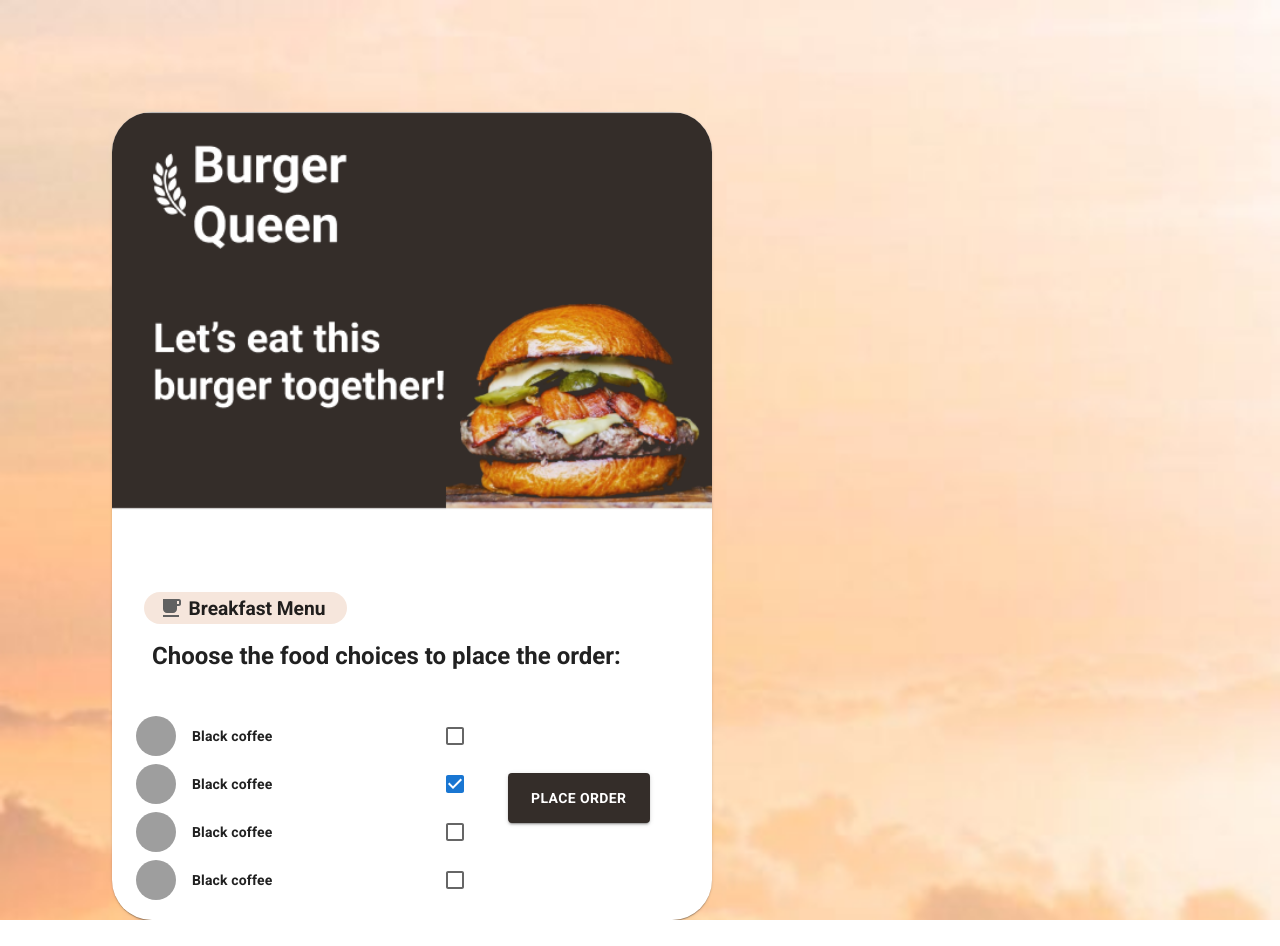
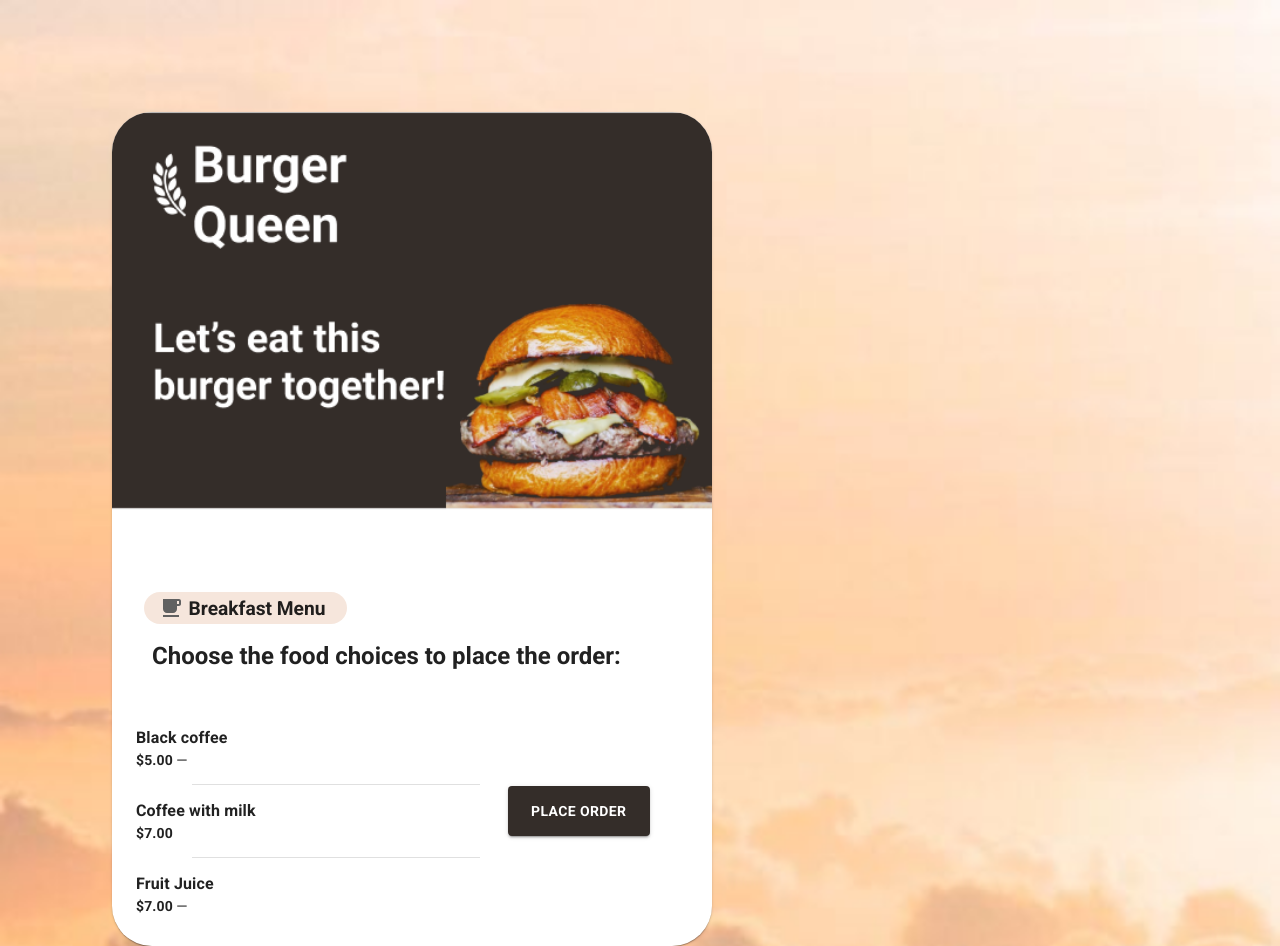
Before and after one commit to saraigyg/CDMX012-burger-queen, a React (Create React App) app in the folder my-bq-app/: page /breakfast-menu in a window 1280 px wide. Before the commit the page ends 920 px from the top, so only its background shows below. Built offline with nearby package versions, Linux system fonts and the light colour scheme; grey boxes are pictures that could not be loaded.

Commit message:
credentials of firebase app installed in firebase console

```diff
--- a/my-bq-app/package.json
+++ b/my-bq-app/package.json
@@ -5,16 +5,17 @@
   "dependencies": {
     "@emotion/react": "^11.9.0",
     "@emotion/styled": "^11.8.1",
+    "@mui/icons-material": "^5.6.2",
     "@mui/material": "^5.6.4",
     "@testing-library/jest-dom": "^5.16.4",
     "@testing-library/react": "^13.1.1",
     "@testing-library/user-event": "^13.5.0",
+    "bootstrap-input-spinner": "^3.1.10",
     "react": "^18.1.0",
     "react-dom": "^18.1.0",
     "react-router-dom": "^6.3.0",
     "react-scripts": "5.0.1",
-    "web-vitals": "^2.1.4",
-    "@mui/icons-material": "^5.6.2"
+    "web-vitals": "^2.1.4"
   },
   "scripts": {
     "start": "react-scripts start",
--- a/my-bq-app/src/components/BreakfastMediaCard.js
+++ b/my-bq-app/src/components/BreakfastMediaCard.js
@@ -8,7 +8,7 @@
 import { Link } from 'react-router-dom';
 import MainLogo from '../assets/bqentrance.png';
 import IconChips from './IconChips.js';
-import CheckboxListSecondary from './ListSecondary.js';
+import AlignItemsList from './MenuElement';
 
 
 export default function MediaCard() {
@@ -27,7 +27,8 @@
         </Typography>
       </CardContent>
       <CardActions>
-          <CheckboxListSecondary></CheckboxListSecondary>
+      <AlignItemsList></AlignItemsList>
+         {/*  <ListItem></ListItem><CheckboxListSecondary></CheckboxListSecondary> */}
           <Button width={100} height={100} className="lunchMenu" variant="contained"
           style={{marginLeft:'2em', marginBottom:'1.5em', backgroundColor: "rgb(52, 45, 41)"}}>
             <Link to="" style={{color: "white", textDecoration:"none", padding:'0.5em'}} onClick={() => {
--- a/my-bq-app/src/components/InputSection.js
+++ b/my-bq-app/src/components/InputSection.js
@@ -5,12 +5,18 @@
 import InputAdornment from '@mui/material/InputAdornment';
 import FormControl from '@mui/material/FormControl';
 import AccountCircle from '@mui/icons-material/AccountCircle';
+import { useState } from 'react';
 
 export default function InputWithIcon() {
+{/* const [name, setName]= useState(initialstate: '');
+
+   function handleChange(e) {
+     setName(e.target.value);
+   } */}
   return (
     <Box  width={1000} height={100} sx={{ '& > :not(style)': { m: 1 } }}>
       <FormControl style={{marginLeft:'2em', marginTop:'1em', fontSize: '1em'}} variant="standard">
-        <InputLabel style={{fontSize:'1.5em'}} htmlFor="input-with-icon-adornment">
+        <InputLabel style={{fontSize:'1.5em'}} htmlFor="input-with-icon-adornment"  > {/* handleChange={handleChange}*/}
           Required *
         </InputLabel>
         <Input
--- a/my-bq-app/src/components/ListSecondary.js
+++ b/my-bq-app/src/components/ListSecondary.js
@@ -3,52 +3,20 @@
 import ListItem from '@mui/material/ListItem';
 import ListItemButton from '@mui/material/ListItemButton';
 import ListItemText from '@mui/material/ListItemText';
-import ListItemAvatar from '@mui/material/ListItemAvatar';
-import Checkbox from '@mui/material/Checkbox';
-import Avatar from '@mui/material/Avatar';
-import { addCounter } from '../assets/add.png';
 
 export default function CheckboxListSecondary() {
-  const [checked, setChecked] = React.useState([1]);
-
-  const handleToggle = (value) => () => {
-    const currentIndex = checked.indexOf(value);
-    const newChecked = [...checked];
-
-    if (currentIndex === -1) {
-      newChecked.push(value);
-    } else {
-      newChecked.splice(currentIndex, 1);
-    }
-
-    setChecked(newChecked);
-  };
-
   return (
     <List dense sx={{ width: '100%', maxWidth: 360, bgcolor: 'background.paper' }}>
-      {[0, 1, 2, 3].map((value) => {
+      {[0, 1, 2, 3,4,5,6,7,8].map((value) => {
         const labelId = `checkbox-list-secondary-label-${value}`;
         return (
           <ListItem
             key={value}
-            secondaryAction={
-              <Checkbox
-                edge="end"
-                onChange={handleToggle(value)}
-                checked={checked.indexOf(value) !== -1}
-                inputProps={{ 'aria-labelledby': labelId }}
-              />
-            }
+
             disablePadding
           >
             <ListItemButton>
-              <ListItemAvatar>
-                <Avatar
-                  alt={`addCount ${value + 1}`}
-                  src={`/static/images/avatar/${value + 1}.jpg`}
-                />
-              </ListItemAvatar>
-              <ListItemText id={labelId} primary= 'Black coffee' />
+              <ListItemText id={labelId} primary= {value} />
             </ListItemButton>
           </ListItem>
         );
--- a/my-bq-app/src/components/MediaCard.js
+++ b/my-bq-app/src/components/MediaCard.js
@@ -33,7 +33,7 @@
       <CardActions>
         <Button width={140} height={140} className="breakfastMenu" variant="contained"
         style={{marginLeft:'2em',  marginBottom:'1.5em', backgroundColor: "rgb(52, 45, 41)"}}>
-          <Link to="" style={{color: "white", textDecoration:"none", padding:'1em'}} onClick={() => {
+          <Link to="/breakfast-menu" style={{color: "white", textDecoration:"none", padding:'1em'}} onClick={() => {
           console.info("I'm a button.");}}>Breakfast <br></br> Menu</Link>
           <div className="second-circle" width={75} height={75}
           style={{backgroundColor: "white", padding:'0.5em'}}>
@@ -42,7 +42,7 @@
         </Button>
         <Button width={140} height={140} className="lunchMenu" variant="contained"
         style={{marginLeft:'2em', marginBottom:'1.5em', backgroundColor: "rgb(52, 45, 41)"}}>
-          <Link to="" style={{color: "white", textDecoration:"none", padding:'1em'}} onClick={() => {
+          <Link to="/lunch-menu" style={{color: "white", textDecoration:"none", padding:'1em'}} onClick={() => {
           console.info("I'm a button.");}} >Lunch <br></br> Menu</Link>
           <div className="first-circle" width={75} height={75}
           style={{backgroundColor: "white", padding:'0.5em'}}>
--- /dev/null
+++ b/my-bq-app/src/components/MenuElement.js
@@ -0,0 +1,69 @@
+import * as React from 'react';
+import List from '@mui/material/List';
+import ListItem from '@mui/material/ListItem';
+import Divider from '@mui/material/Divider';
+import ListItemText from '@mui/material/ListItemText';
+import Typography from '@mui/material/Typography';
+
+export default function AlignItemsList() {
+  return (
+    <List sx={{ width: '100%', maxWidth: 360, bgcolor: 'background.paper' }}>
+      <ListItem alignItems="flex-start">
+        <ListItemText
+          primary="Black coffee"
+          secondary={
+            <React.Fragment>
+              <Typography
+                sx={{ display: 'inline' }}
+                component="span"
+                variant="body2"
+                color="text.primary"
+              >
+                $5.00
+              </Typography>
+              {" — "}
+            </React.Fragment>
+          }
+        />
+      </ListItem>
+      <Divider variant="inset" component="li" />
+      <ListItem alignItems="flex-start">
+        <ListItemText
+          primary="Coffee with milk"
+          secondary={
+            <React.Fragment>
+              <Typography
+                sx={{ display: 'inline' }}
+                component="span"
+                variant="body2"
+                color="text.primary"
+              >
+                $7.00
+              </Typography>
+              {" "}
+            </React.Fragment>
+          }
+        />
+      </ListItem>
+      <Divider variant="inset" component="li" />
+      <ListItem alignItems="flex-start">
+        <ListItemText
+          primary="Fruit Juice"
+          secondary={
+            <React.Fragment>
+              <Typography
+                sx={{ display: 'inline' }}
+                component="span"
+                variant="body2"
+                color="text.primary"
+              >
+                $7.00
+              </Typography>
+              {' — '}
+            </React.Fragment>
+          }
+        />
+      </ListItem>
+    </List>
+  );
+}
--- a/my-bq-app/src/pages/LunchPage.jsx
+++ b/my-bq-app/src/pages/LunchPage.jsx
@@ -0,0 +1,11 @@
+import React from "react";
+import MediaCard from '../components/BreakfastMediaCard.js';
+
+
+const LunchPage = () => {
+    return (
+     <MediaCard></MediaCard>
+    )
+  }
+
+  export default LunchPage;
--- a/package.json
+++ b/package.json
@@ -1,5 +1,6 @@
 {
   "dependencies": {
-    "@mui/icons-material": "^5.6.2"
+    "@mui/icons-material": "^5.6.2",
+    "firebase": "^9.8.1"
   }
 }
```
Also changed, not shown: my-bq-app/src/firebase/credencials.js (added, +24 -0 lines), 2 other files (tests, documents, lock files or other folders).
